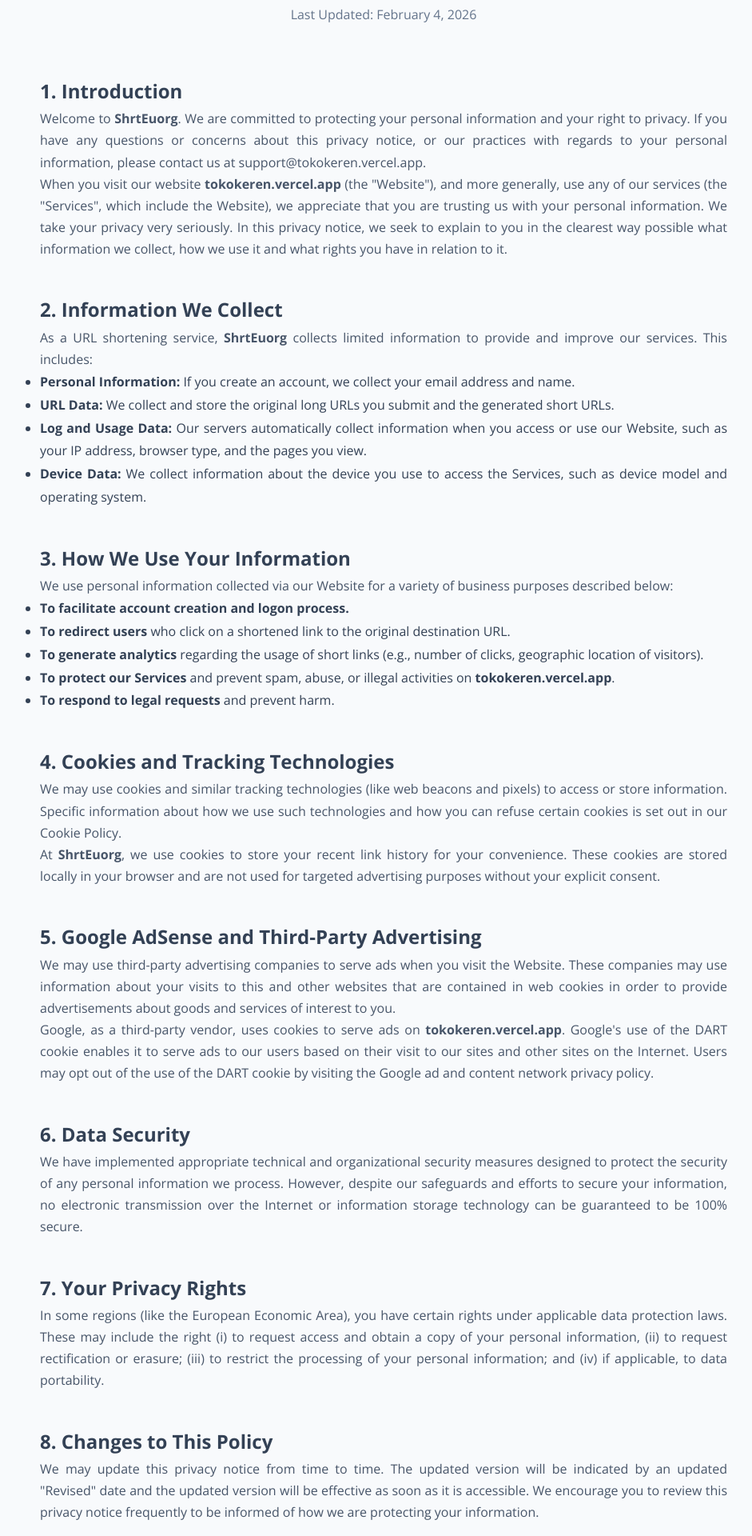
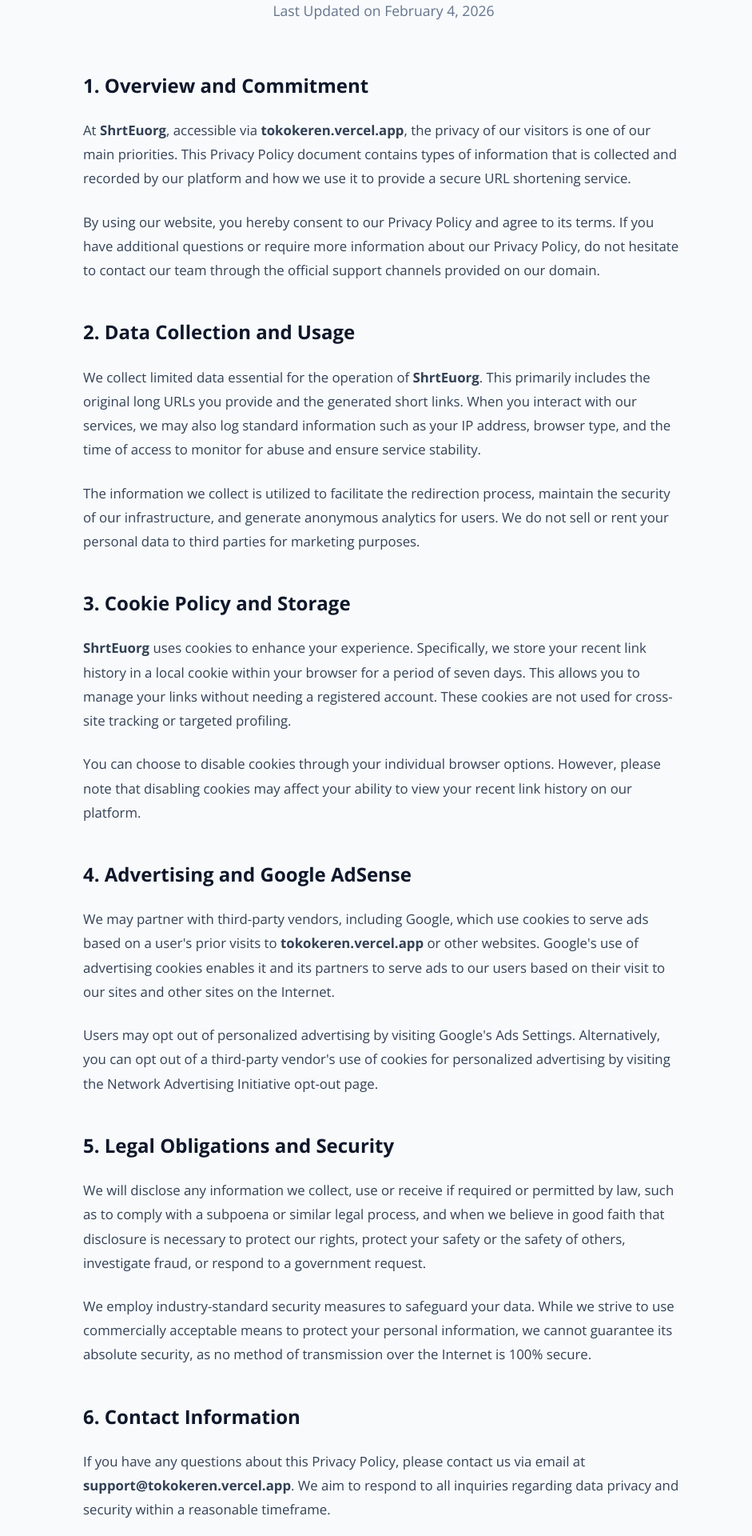
Before and after one commit to page-dotcom/Links, a Next.js app: page /privacy in a window 1280 px wide. Shown: the part 280-2200 px from the top of the page at 80% size, without its empty margins (160-1101 px from the left). Built offline with nearby package versions, Linux system fonts and the light colour scheme.

Commit message:
Update page.js

```diff
--- a/app/privacy/page.js
+++ b/app/privacy/page.js
@@ -3,103 +3,96 @@
 import Footer from '../../components/Footer';
 import { siteConfig } from '../../lib/config';
 
+// Metadata untuk SEO (Penting buat Google)
+export const metadata = {
+  title: `Privacy Policy - ${siteConfig.name}`,
+  description: `Read the privacy policy for ${siteConfig.name} (${siteConfig.domain}). Learn how we protect your data and privacy.`,
+};
+
 export default function PrivacyPolicy() {
+  const lastUpdated = new Date().toLocaleDateString('en-US', { month: 'long', day: 'numeric', year: 'numeric' });
+
   return (
     <>
       <Header />
       <main>
-        <div className="container" style={{ padding: '80px 20px', maxWidth: '900px', margin: '0 auto' }}>
+        <div className="container" style={{ padding: '80px 24px', maxWidth: '800px', margin: '0 auto' }}>
 
-          <div className="article-item" style={{ textAlign: 'center', marginBottom: '60px' }}>
-            <h1 style={{ fontSize: '3rem', fontWeight: '800', marginBottom: '20px' }}>Privacy Policy</h1>
-            <p style={{ color: '#64748b' }}>Last Updated: {new Date().toLocaleDateString('en-US', { month: 'long', day: 'numeric', year: 'numeric' })}</p>
+          {/* Judul Utama */}
+          <div style={{ textAlign: 'center', marginBottom: '60px' }}>
+            <h1 style={{ fontSize: '3rem', fontWeight: '800', marginBottom: '16px', letterSpacing: '-1px' }}>
+              Privacy Policy
+            </h1>
+            <p style={{ color: '#64748b', fontSize: '1.1rem' }}>
+              Last Updated on {lastUpdated}
+            </p>
           </div>
 
-          <div className="article-item" style={{ textAlign: 'justify', lineHeight: '1.8', color: '#334155' }}>
-            <section style={{ marginBottom: '40px' }}>
-              <h2>1. Introduction</h2>
-              <p>
-                Welcome to <strong>{siteConfig.name}</strong>. We are committed to protecting your personal information and your right to privacy. If you have any questions or concerns about this privacy notice, or our practices with regards to your personal information, please contact us at support@{siteConfig.domain}.
+          <div style={{ lineHeight: '1.8', color: '#334155', fontSize: '1.05rem' }}>
+
+            {/* Section 1 */}
+            <h2 style={{ fontSize: '1.5rem', fontWeight: '700', marginTop: '40px', marginBottom: '20px', color: '#0f172a' }}>
+              1. Overview and Commitment
+            </h2>
+            <p style={{ marginBottom: '24px' }}>
+              At <strong>{siteConfig.name}</strong>, accessible via <strong>{siteConfig.domain}</strong>, the privacy of our visitors is one of our main priorities. This Privacy Policy document contains types of information that is collected and recorded by our platform and how we use it to provide a secure URL shortening service.
             </p>
-              <p>
-                When you visit our website <strong>{siteConfig.domain}</strong> (the "Website"), and more generally, use any of our services (the "Services", which include the Website), we appreciate that you are trusting us with your personal information. We take your privacy very seriously. In this privacy notice, we seek to explain to you in the clearest way possible what information we collect, how we use it and what rights you have in relation to it.
+            <p style={{ marginBottom: '24px' }}>
+              By using our website, you hereby consent to our Privacy Policy and agree to its terms. If you have additional questions or require more information about our Privacy Policy, do not hesitate to contact our team through the official support channels provided on our domain.
             </p>
-            </section>
 
-            <section style={{ marginBottom: '40px' }}>
-              <h2>2. Information We Collect</h2>
-              <p>
-                As a URL shortening service, <strong>{siteConfig.name}</strong> collects limited information to provide and improve our services. This includes:
+            {/* Section 2 */}
+            <h2 style={{ fontSize: '1.5rem', fontWeight: '700', marginTop: '40px', marginBottom: '20px', color: '#0f172a' }}>
+              2. Data Collection and Usage
+            </h2>
+            <p style={{ marginBottom: '24px' }}>
+              We collect limited data essential for the operation of <strong>{siteConfig.name}</strong>. This primarily includes the original long URLs you provide and the generated short links. When you interact with our services, we may also log standard information such as your IP address, browser type, and the time of access to monitor for abuse and ensure service stability.
             </p>
-              <ul>
-                <li><strong>Personal Information:</strong> If you create an account, we collect your email address and name.</li>
-                <li><strong>URL Data:</strong> We collect and store the original long URLs you submit and the generated short URLs.</li>
-                <li><strong>Log and Usage Data:</strong> Our servers automatically collect information when you access or use our Website, such as your IP address, browser type, and the pages you view.</li>
-                <li><strong>Device Data:</strong> We collect information about the device you use to access the Services, such as device model and operating system.</li>
-              </ul>
-            </section>
+            <p style={{ marginBottom: '24px' }}>
+              The information we collect is utilized to facilitate the redirection process, maintain the security of our infrastructure, and generate anonymous analytics for users. We do not sell or rent your personal data to third parties for marketing purposes.
+            </p>
 
-            <section style={{ marginBottom: '40px' }}>
-              <h2>3. How We Use Your Information</h2>
-              <p>
-                We use personal information collected via our Website for a variety of business purposes described below:
+            {/* Section 3 */}
+            <h2 style={{ fontSize: '1.5rem', fontWeight: '700', marginTop: '40px', marginBottom: '20px', color: '#0f172a' }}>
+              3. Cookie Policy and Storage
+            </h2>
+            <p style={{ marginBottom: '24px' }}>
+              <strong>{siteConfig.name}</strong> uses cookies to enhance your experience. Specifically, we store your recent link history in a local cookie within your browser for a period of seven days. This allows you to manage your links without needing a registered account. These cookies are not used for cross-site tracking or targeted profiling.
             </p>
-              <ul>
-                <li><strong>To facilitate account creation and logon process.</strong></li>
-                <li><strong>To redirect users</strong> who click on a shortened link to the original destination URL.</li>
-                <li><strong>To generate analytics</strong> regarding the usage of short links (e.g., number of clicks, geographic location of visitors).</li>
-                <li><strong>To protect our Services</strong> and prevent spam, abuse, or illegal activities on <strong>{siteConfig.domain}</strong>.</li>
-                <li><strong>To respond to legal requests</strong> and prevent harm.</li>
-              </ul>
-            </section>
+            <p style={{ marginBottom: '24px' }}>
+              You can choose to disable cookies through your individual browser options. However, please note that disabling cookies may affect your ability to view your recent link history on our platform.
+            </p>
 
-            <section style={{ marginBottom: '40px' }}>
-              <h2>4. Cookies and Tracking Technologies</h2>
-              <p>
-                We may use cookies and similar tracking technologies (like web beacons and pixels) to access or store information. Specific information about how we use such technologies and how you can refuse certain cookies is set out in our Cookie Policy.
+            {/* Section 4 */}
+            <h2 style={{ fontSize: '1.5rem', fontWeight: '700', marginTop: '40px', marginBottom: '20px', color: '#0f172a' }}>
+              4. Advertising and Google AdSense
+            </h2>
+            <p style={{ marginBottom: '24px' }}>
+              We may partner with third-party vendors, including Google, which use cookies to serve ads based on a user's prior visits to <strong>{siteConfig.domain}</strong> or other websites. Google's use of advertising cookies enables it and its partners to serve ads to our users based on their visit to our sites and other sites on the Internet.
             </p>
-              <p>
-                At <strong>{siteConfig.name}</strong>, we use cookies to store your recent link history for your convenience. These cookies are stored locally in your browser and are not used for targeted advertising purposes without your explicit consent.
+            <p style={{ marginBottom: '24px' }}>
+              Users may opt out of personalized advertising by visiting Google's Ads Settings. Alternatively, you can opt out of a third-party vendor's use of cookies for personalized advertising by visiting the Network Advertising Initiative opt-out page.
             </p>
-            </section>
 
-            <section style={{ marginBottom: '40px' }}>
-              <h2>5. Google AdSense and Third-Party Advertising</h2>
-              <p>
-                We may use third-party advertising companies to serve ads when you visit the Website. These companies may use information about your visits to this and other websites that are contained in web cookies in order to provide advertisements about goods and services of interest to you.
+            {/* Section 5 */}
+            <h2 style={{ fontSize: '1.5rem', fontWeight: '700', marginTop: '40px', marginBottom: '20px', color: '#0f172a' }}>
+              5. Legal Obligations and Security
+            </h2>
+            <p style={{ marginBottom: '24px' }}>
+              We will disclose any information we collect, use or receive if required or permitted by law, such as to comply with a subpoena or similar legal process, and when we believe in good faith that disclosure is necessary to protect our rights, protect your safety or the safety of others, investigate fraud, or respond to a government request.
             </p>
-              <p>
-                Google, as a third-party vendor, uses cookies to serve ads on <strong>{siteConfig.domain}</strong>. Google's use of the DART cookie enables it to serve ads to our users based on their visit to our sites and other sites on the Internet. Users may opt out of the use of the DART cookie by visiting the Google ad and content network privacy policy.
+            <p style={{ marginBottom: '24px' }}>
+              We employ industry-standard security measures to safeguard your data. While we strive to use commercially acceptable means to protect your personal information, we cannot guarantee its absolute security, as no method of transmission over the Internet is 100% secure.
             </p>
-            </section>
 
-            <section style={{ marginBottom: '40px' }}>
-              <h2>6. Data Security</h2>
-              <p>
-                We have implemented appropriate technical and organizational security measures designed to protect the security of any personal information we process. However, despite our safeguards and efforts to secure your information, no electronic transmission over the Internet or information storage technology can be guaranteed to be 100% secure.
+            {/* Section 6 */}
+            <h2 style={{ fontSize: '1.5rem', fontWeight: '700', marginTop: '40px', marginBottom: '20px', color: '#0f172a' }}>
+              6. Contact Information
+            </h2>
+            <p style={{ marginBottom: '24px' }}>
+              If you have any questions about this Privacy Policy, please contact us via email at <strong>support@{siteConfig.domain}</strong>. We aim to respond to all inquiries regarding data privacy and security within a reasonable timeframe.
             </p>
-            </section>
 
-            <section style={{ marginBottom: '40px' }}>
-              <h2>7. Your Privacy Rights</h2>
-              <p>
-                In some regions (like the European Economic Area), you have certain rights under applicable data protection laws. These may include the right (i) to request access and obtain a copy of your personal information, (ii) to request rectification or erasure; (iii) to restrict the processing of your personal information; and (iv) if applicable, to data portability.
-              </p>
-            </section>
-
-            <section style={{ marginBottom: '40px' }}>
-              <h2>8. Changes to This Policy</h2>
-              <p>
-                We may update this privacy notice from time to time. The updated version will be indicated by an updated "Revised" date and the updated version will be effective as soon as it is accessible. We encourage you to review this privacy notice frequently to be informed of how we are protecting your information.
-              </p>
-            </section>
-
-            <section style={{ marginBottom: '40px' }}>
-              <h2>9. Contact Us</h2>
-              <p>
-                If you have questions or comments about this notice, you may email us at <strong>privacy@{siteConfig.domain}</strong> or by post to the address provided in our contact information.
-              </p>
-            </section>
           </div>
         </div>
       </main>
```
Lines whose indentation alone changed are shown as unchanged.
